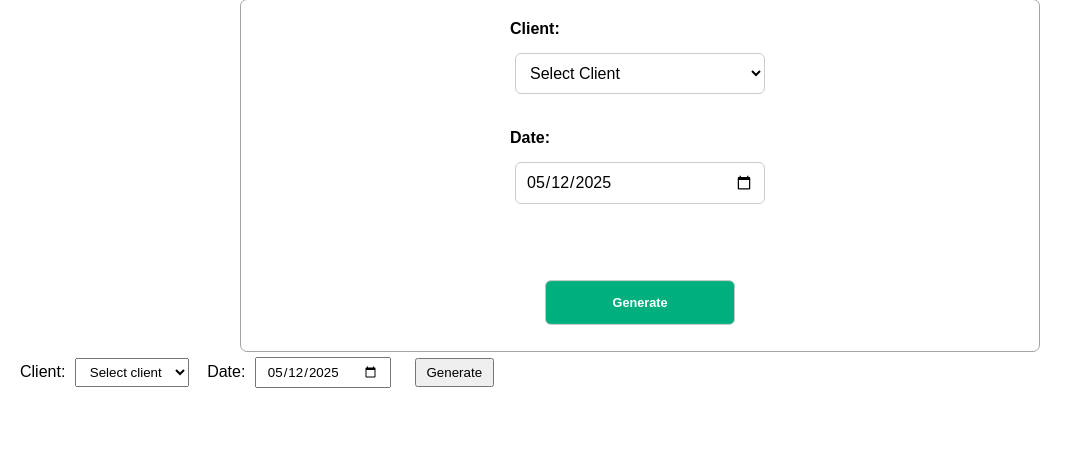
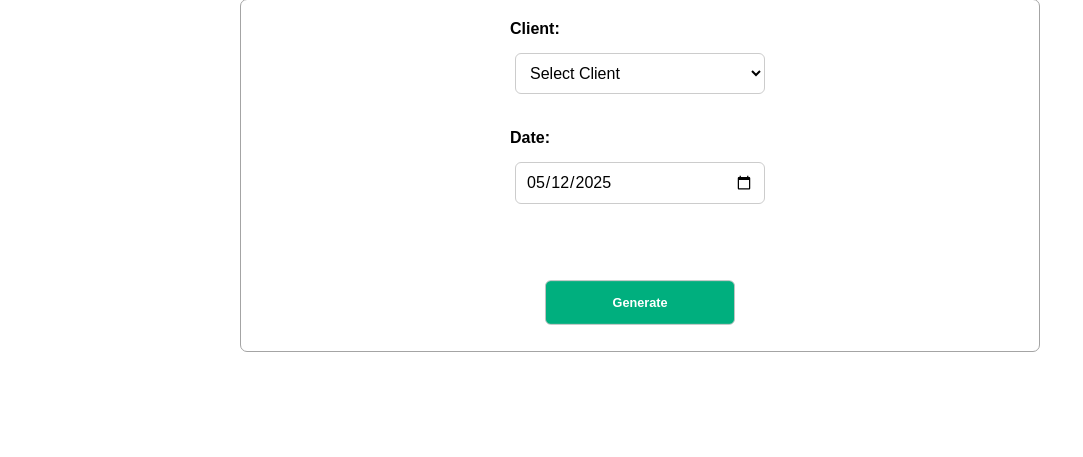
Before and after one commit to Ishtabalern/csk, a PHP site: page /reports/cash_flow.php in a window 1280 px wide. Shown: the part 121-578 px from the top of the page, without its empty margins (0-1083 px from the left). Run offline with PHP 8.4, Linux system fonts and the light colour scheme; the visitor is signed in with stand-in values (Sample User, id 1); data that the repository does not hold is empty.

Commit message:
11:26pm
minor fixes on cash flow, still needs fixing in the capital side

```diff
--- a/reports/cash_flow.php
+++ b/reports/cash_flow.php
@@ -28,7 +28,6 @@
         $stmt->close();
 
         // Operating Activities: Expenses
-        // Operating Activities: Expenses (exclude liability accounts if miscategorized)
         $stmt = $conn->prepare("
             SELECT SUM(jl.debit - jl.credit) AS total
             FROM journal_entries je
@@ -51,25 +50,11 @@
         $stmt->fetch();
         $stmt->close();
 
-        // 1. Owner’s Capital via journal entries (optional - keep this if needed)
+        // Owner's Capital from beginning_capital table
         $stmt = $conn->prepare("
-            SELECT SUM(jl.credit - jl.debit) AS total
-            FROM journal_entries je
-            JOIN journal_lines jl ON je.id = jl.entry_id
-            JOIN accounts a ON jl.account_id = a.id
-            WHERE je.client_id = ? AND je.entry_date <= ? AND a.name = 'Owner’s Capital'
-        ");
-        $stmt->bind_param("is", $client_id, $end_date);
-        $stmt->execute();
-        $stmt->bind_result($capital_journal);
-        $stmt->fetch();
-        $stmt->close();
-
-        // 2. Beginning Capital from beginning_capital table
-        $stmt = $conn->prepare("
-            SELECT SUM(amount) AS total
-            FROM beginning_capital
+            SELECT amount FROM beginning_capital
             WHERE client_id = ? AND effective_date <= ?
+            ORDER BY effective_date DESC LIMIT 1
         ");
         $stmt->bind_param("is", $client_id, $end_date);
         $stmt->execute();
@@ -77,9 +62,9 @@
         $stmt->fetch();
         $stmt->close();
 
+
         // 3. Final financing inflows: combine both sources (handle NULLs safely)
-        $financing_inflows = ($capital_journal ?? 0) + ($beginning_capital ?? 0);
-
+        $financing_inflows = $beginning_capital ?? 0;
 
         // Financing Activities: Owner’s Withdrawals
         $stmt = $conn->prepare("
@@ -109,7 +94,6 @@
         $stmt->fetch();
         $stmt->close();
     }
-
 
     $netOperating = $operating_inflows - $operating_outflows;
     $netFinancing = $financing_inflows - $financing_outflows;
@@ -196,25 +180,6 @@
     </form>
 </div>
 
-    <form method="get">
-        <label>Client:
-            <select name="client_id" required>
-                <option value="">Select client</option>
-                <?php while ($row = $clients->fetch_assoc()): ?>
-                    <option value="<?= $row['id'] ?>" <?= ($client_id == $row['id']) ? 'selected' : '' ?>>
-                        <?= htmlspecialchars($row['name']) ?>
-                    </option>
-                <?php endwhile; ?>
-            </select>
-        </label>
-        &nbsp;
-        <label>Date:
-            <input type="date" name="end_date" value="<?= $end_date ?>">
-        </label>
-        &nbsp;
-        <button type="submit">Generate</button>
-    </form>
-
     <?php if ($client_id): ?>
         <h2>Statement as of <?= htmlspecialchars($end_date) ?></h2>
 
```
